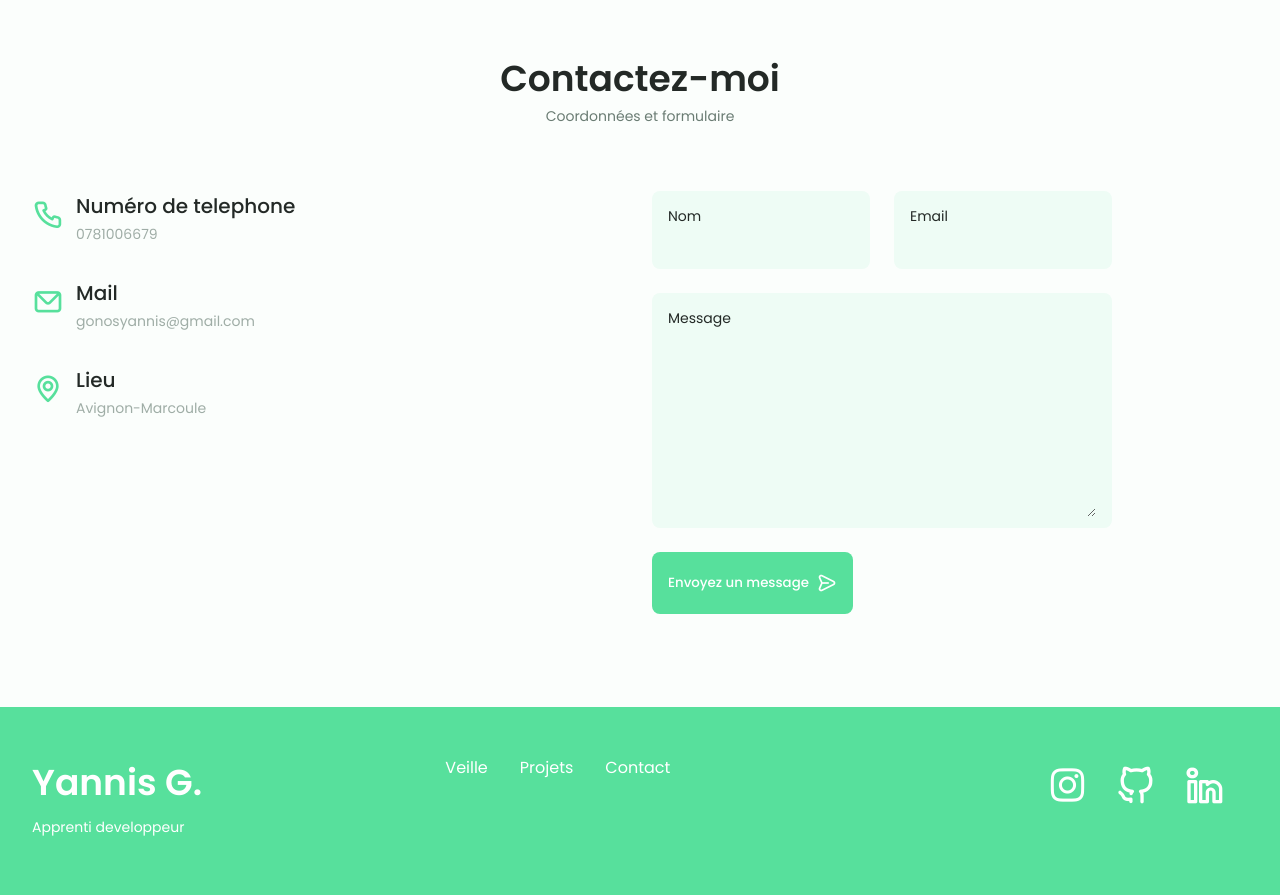
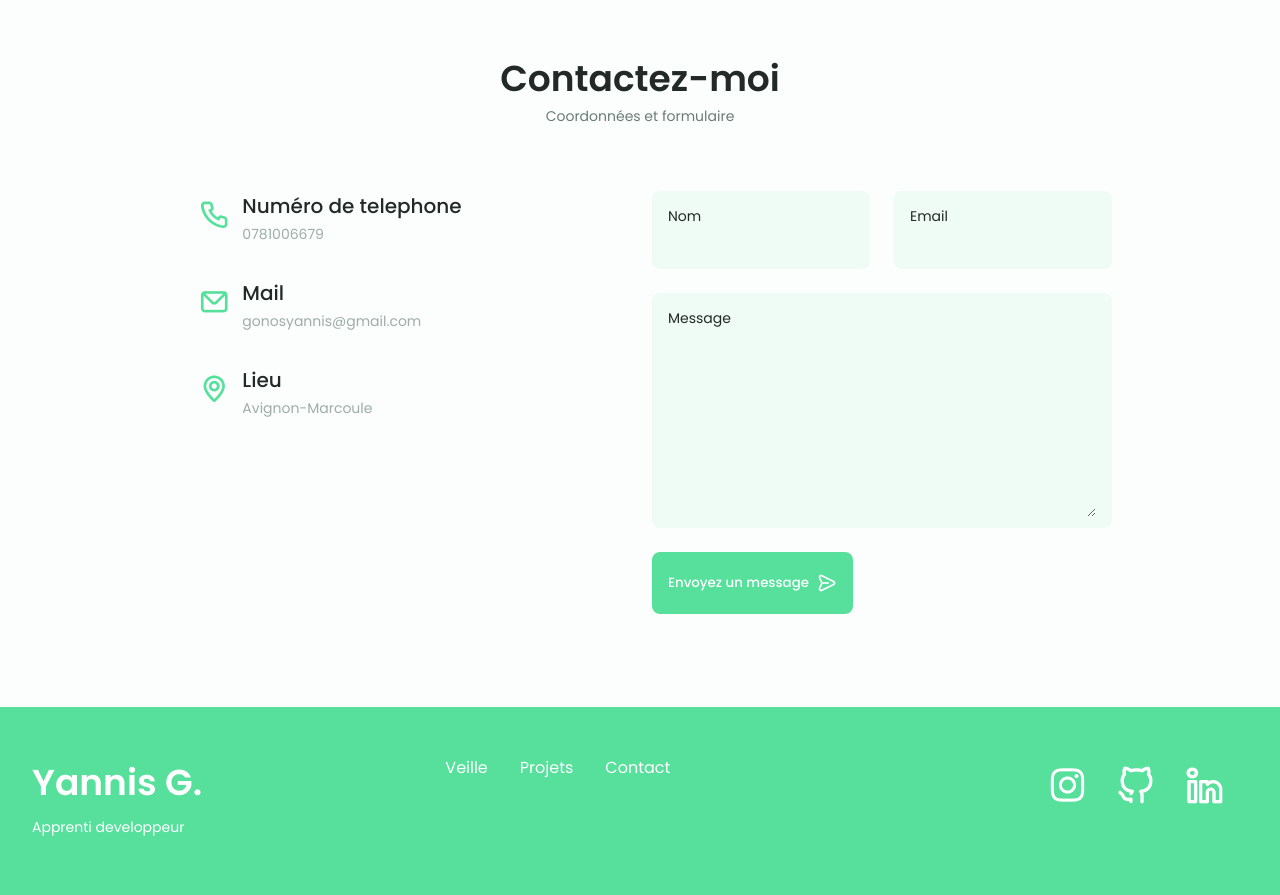
Before and after one commit to GnsYnns/bts_portefolio, a PHP site: page / in a window 1280 px wide. Shown: the part 4495-5390 px from the top of the page. Run offline with PHP 8.4, Linux system fonts and the light colour scheme.

Commit message:
modif contact

```diff
--- a/assets/css/styles.css
+++ b/assets/css/styles.css
@@ -877,6 +877,15 @@ img {
   padding                   : 0.25rem 0.5rem 0.5rem 0;
 }
 
+.contact__container--info{
+  display: flex;
+  flex-direction: column;
+  justify-content: flex-start;
+  align-content: center;
+  flex-wrap: wrap;
+}
+
+
 /* ==================== FOOTER ====================*/
 
 .footer{
--- a/index.html
+++ b/index.html
@@ -508,7 +508,7 @@
                 <h2 class="section__title">Contactez-moi</h2>
                 <span class="section__subtitle">Coordonnées et formulaire</span>
                 <div class="contact__container container grid">
-                    <div>
+                    <div class="contact__container--info">
                         <div class="contact__information">
                             <i class="uil uil-phone contact__icon"></i>
 
```
